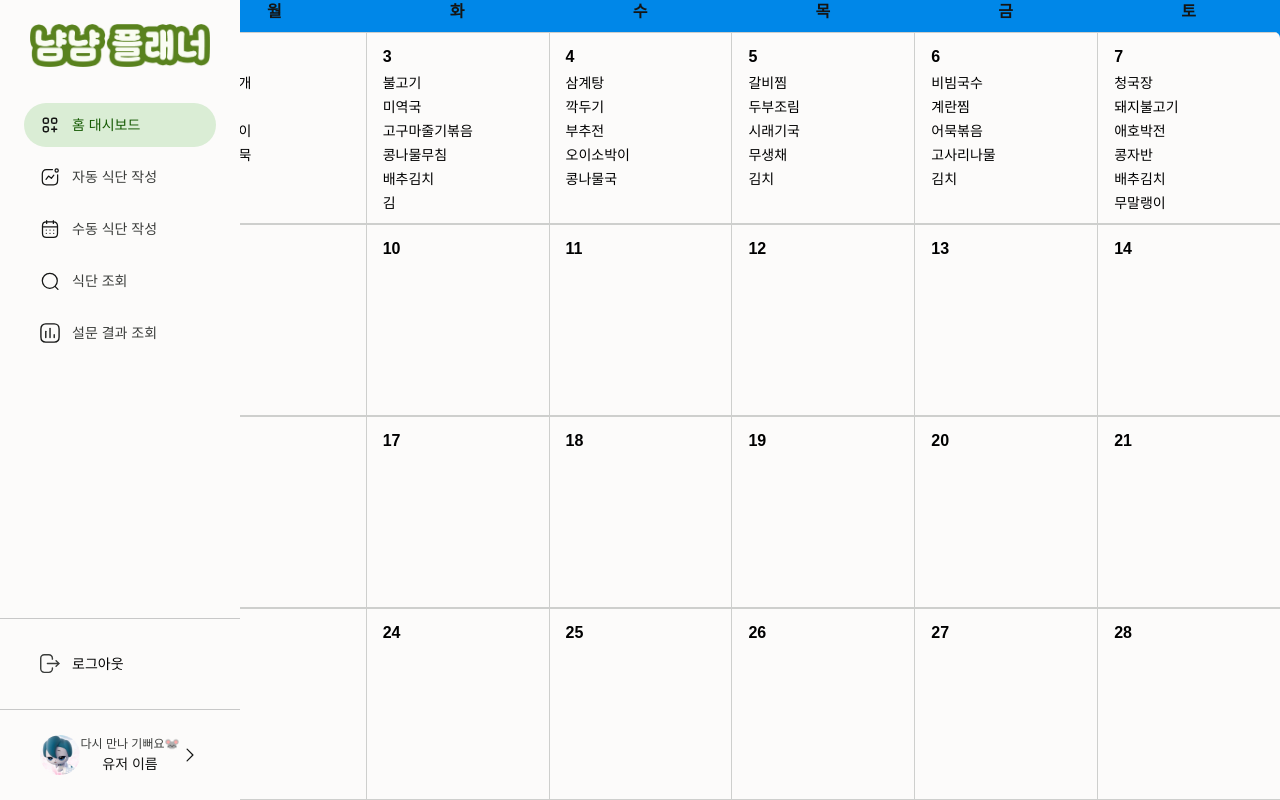
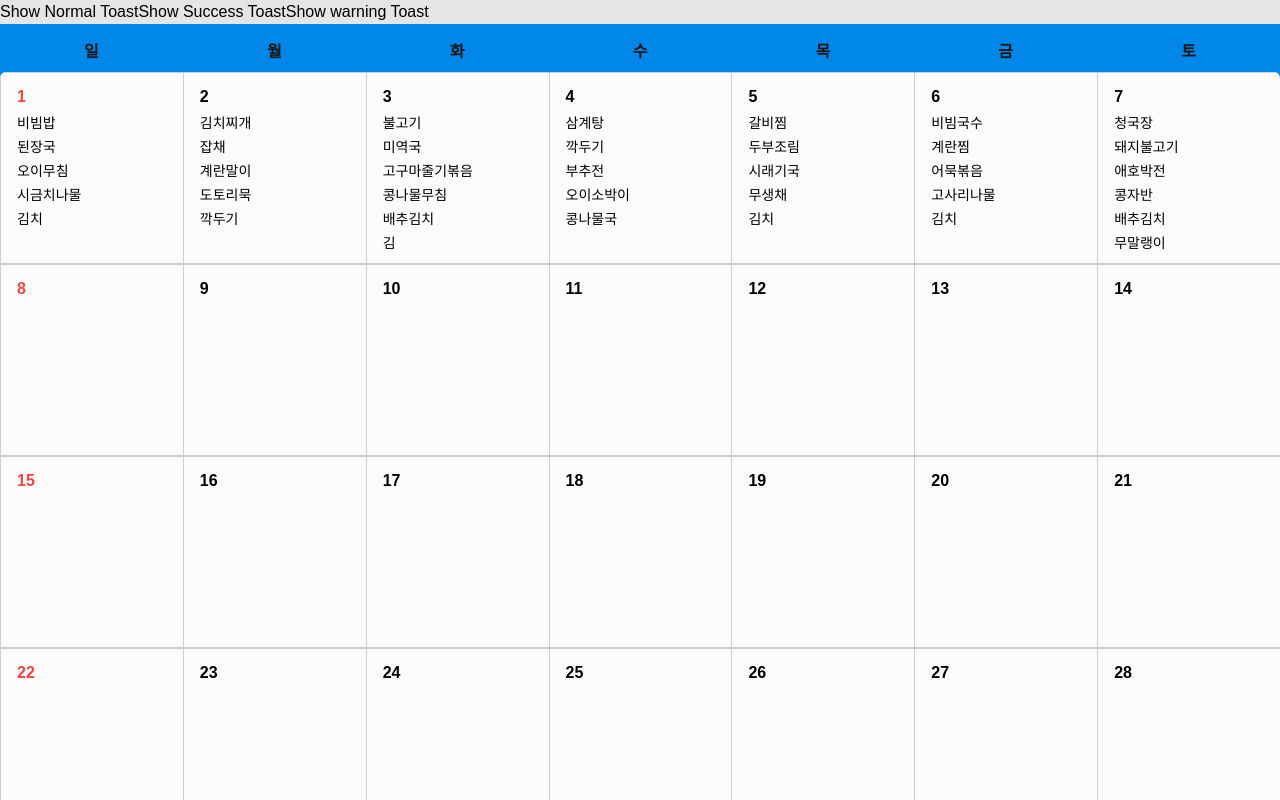
Before and after one commit to devping-kr/NNplanner-FE, a Next.js app: page /woorim in a window 1280 px wide. Shown: the top 800 px of the page. Built offline with nearby package versions, Linux system fonts and the light colour scheme.

Commit message:
Feat: Toast 테스트페이지에 추가

```diff
--- a/src/app/woorim/page.tsx
+++ b/src/app/woorim/page.tsx
@@ -4,9 +4,10 @@ import Badge from '@/components/common/Badge';
 import Button from '@/components/common/Button/Button';
 import Calendar from '@/components/common/Calendar';
 import Icon from '@/components/common/Icon';
-import Navbar from '@/components/common/Navbar';
+// import Navbar from '@/components/common/Navbar';
 import { Option, Selectbox } from '@/components/common/Selectbox';
 import Table from '@/components/common/Table';
+import { useToastStore } from '@/stores/useToastStore';
 
 // 테이블 예시 데이터
 const tableData2 = [
@@ -103,6 +104,7 @@ const page = () => {
       { id: '6', content: '무말랭이' },
     ],
   };
+
   const options: Option[] = [
     { value: 'apple', label: 'Apple' },
     { value: 'banana', label: 'Banana' },
@@ -120,9 +122,30 @@ const page = () => {
     { value: 'papaya', label: 'Papaya' },
     { value: 'quince', label: 'Quince' },
   ];
+
+  const showToast = useToastStore((state) => state.showToast); // eslint-disable-line react-hooks/rules-of-hooks
+
+  const handleSuccess = () => {
+    showToast('Operation successful!', 'success', 3000);
+  };
+
+  const handleFailure = () => {
+    showToast('Operation failed!', 'warning', 3000);
+  };
+
+  const handleNormal = () => {
+    showToast('This is a normal message', 'normal');
+  };
+
   return (
     <div className='flex h-full w-full flex-col gap-4 bg-blue-200'>
-      <Navbar />
+      <div className='bg-gray-100'>
+        <button onClick={handleNormal}>Show Normal Toast</button>
+        <button onClick={handleSuccess}>Show Success Toast</button>
+        <button onClick={handleFailure}>Show warning Toast</button>
+      </div>
+
+      {/* <Navbar /> */}
       <Calendar
         year={2024}
         month={9}
```
